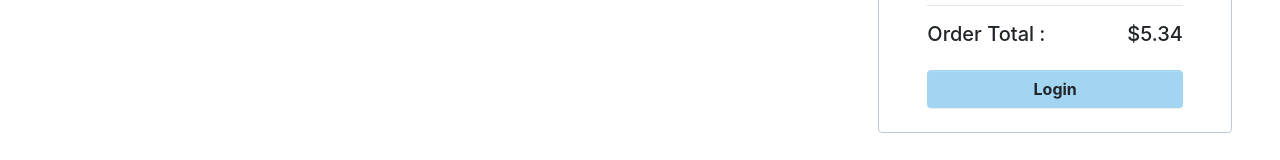
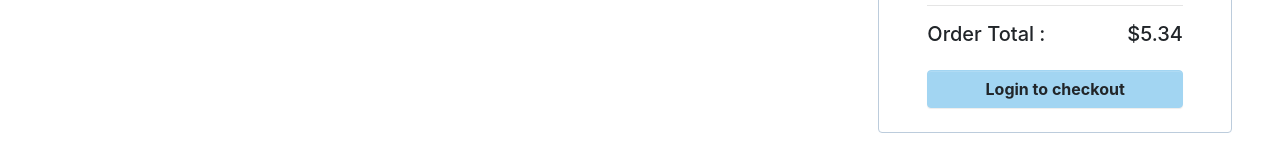
Before and after one commit to YenBH/comfysloth, an Angular app: page /cart in a window 1280 px wide. Shown: the part 424-584 px from the top of the page. Built offline with nearby package versions, Linux system fonts and the light colour scheme.

Commit message:
fix wrong word grammar

```diff
--- a/src/app/components/cart/cart.component.html
+++ b/src/app/components/cart/cart.component.html
@@ -90,10 +90,12 @@
         class="btn btn-info login"
         *ngIf="authService.isLoggedIn(); else loginBtn"
       >
-        Checkout out
+        Checkout
       </button>
       <ng-template #loginBtn>
-        <button class="btn btn-info login" routerLink="/login">Login</button>
+        <button class="btn btn-info login" routerLink="/login">
+          Login to checkout
+        </button>
       </ng-template>
     </article>
   </div>
```
